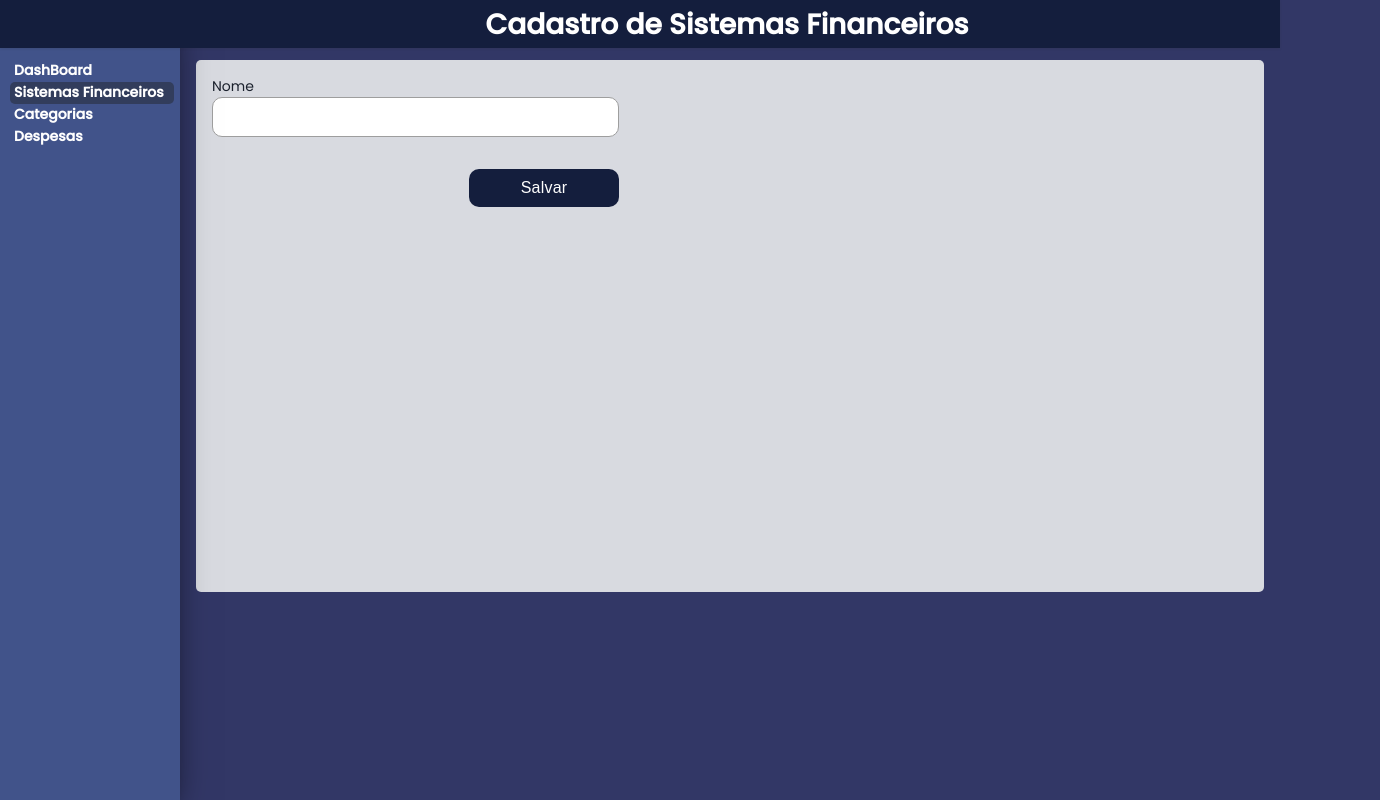
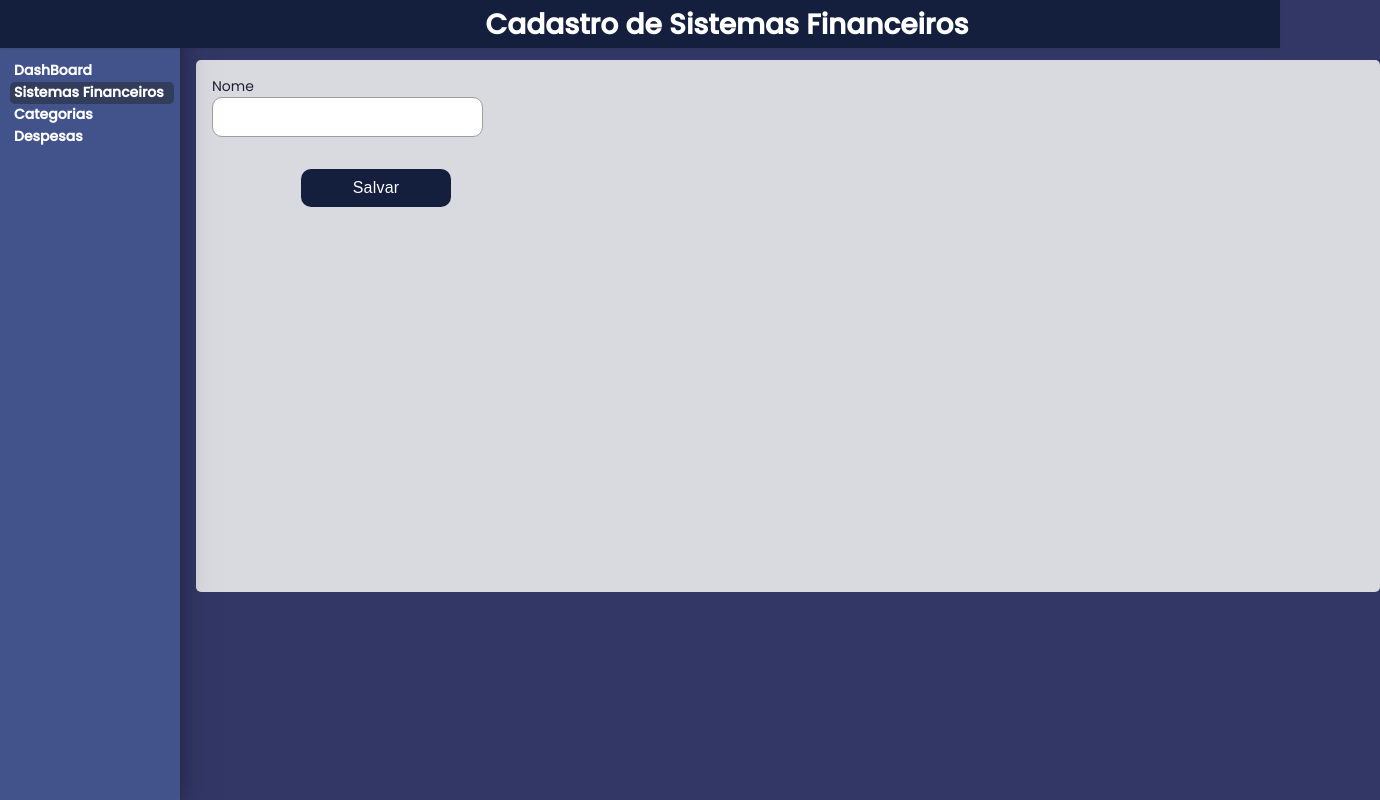
Before and after one commit to carloscampos2014/sys-financeiro, an Angular app in the folder front/my-financeiro/: page /sistema in a window 1280 px wide. Shown: the whole page, 1380 px wide, since content can reach past the window. Built offline with nearby package versions, Linux system fonts and the light colour scheme.

Commit message:
Estilização de telas

```diff
--- a/front/my-financeiro/src/app/pages/sistema/sistema.component.html
+++ b/front/my-financeiro/src/app/pages/sistema/sistema.component.html
@@ -6,7 +6,7 @@
       <div class="row">
         <div class="group-row">
           <label>Nome</label>
-          <input type="text" name="nome" id="nome" formControlName="nome" required="">
+          <input style="width: 100%;" type="text" name="nome" id="nome" formControlName="nome" required="">
         </div>
       </div>
       <div class="row-button">
--- a/front/my-financeiro/src/styles.scss
+++ b/front/my-financeiro/src/styles.scss
@@ -24,7 +24,7 @@ input {
   display: flex;
   align-items: center;
   padding: 10px 15px;
-  width: 375px;
+  width: 90vw;
   height: 18px;
   background: #ffffff;
   border: 1px solid #9e9e9e;
@@ -50,11 +50,13 @@ label {
 .container-conteudo {
   padding: 60px 16px 16px 196px;
   min-height: 500px;
+  width: 90vw;
   height: -webkit-fill-available;
   background: #323766;
 
   .content-page {
     background: #d8dae0;
+    width: 90vw;
     padding: 16px;
     border-radius: 5px;
     min-height: 500px;
```
